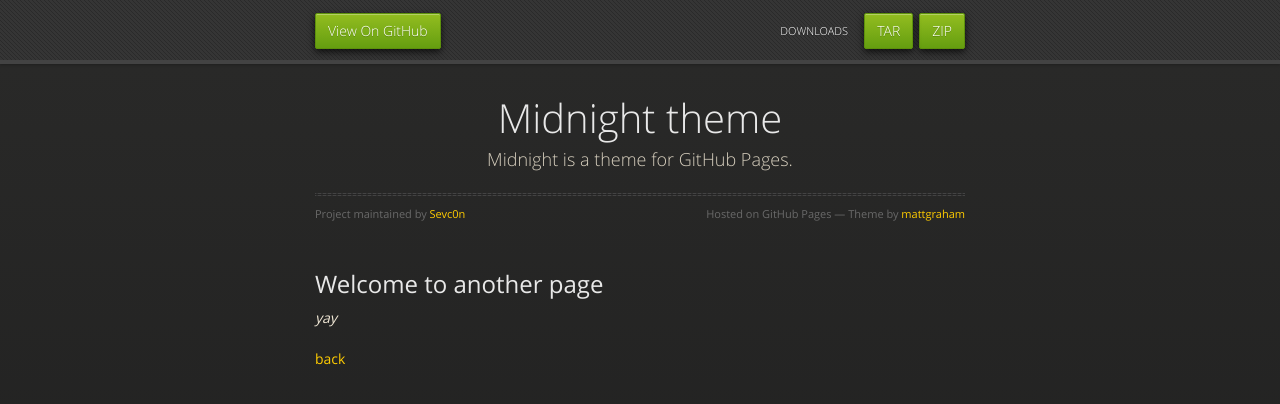
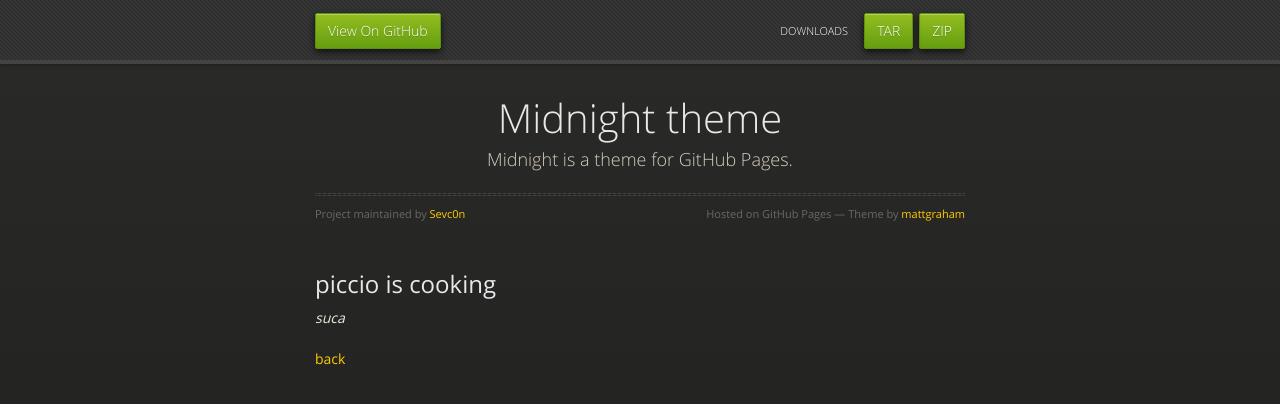
Before and after one commit to Sevc0n/Sevc0n.github.io, a Jekyll site: the page built from another-page.md, in a window 1280 px wide. Shown: the top 404 px of the page. Built offline with Jekyll 4.4.1, drawn with Linux system fonts in a browser that asks for light colours; our own code applies the rules of GitHub Pages for plain Markdown files.

Commit message:
Update another-page.md

```diff
--- a/another-page.md
+++ b/another-page.md
@@ -2,8 +2,8 @@
 layout: default
 ---
 
-## Welcome to another page
+## piccio is cooking
 
-_yay_
+_suca_
 
 [back](./)
```
